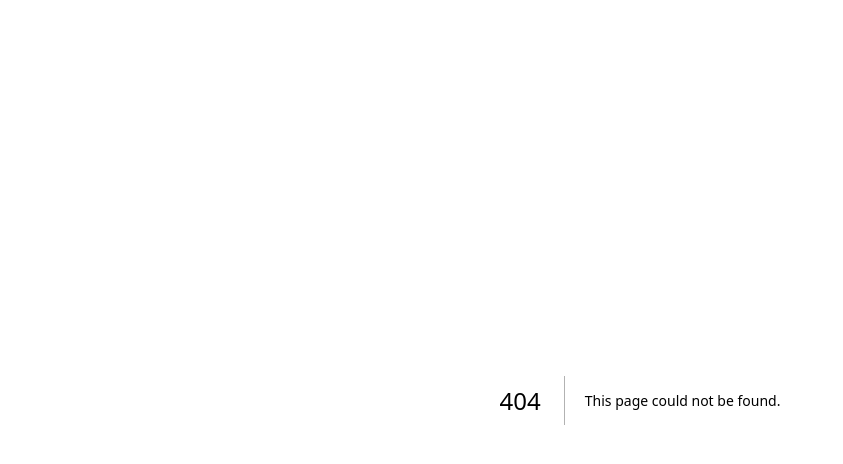
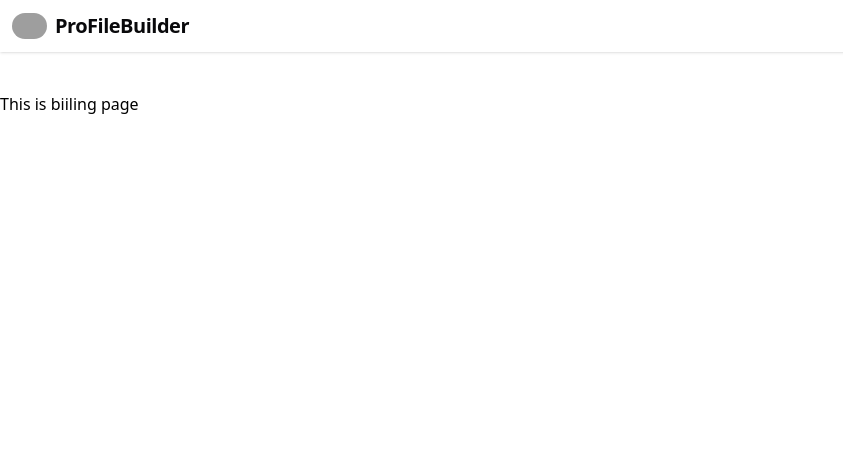
Before and after one commit to MITHILESH143/ai_resume_build, a Next.js app: page /billing in a window 1280 px wide. Before the commit this address had no page. Shown: the top 464 px of the page, without its empty margins (0-843 px from the left). Built offline with nearby package versions, Linux system fonts and the light colour scheme; grey boxes are pictures that could not be loaded.

Commit message:
created the billing page and added the custom link inside the userButton of the clerk

```diff
--- /dev/null
+++ b/src/app/(main)/billing/page.tsx
@@ -0,0 +1,7 @@
+import React from "react";
+
+const Page = () => {
+  return <main className="my-10 text-black">This is biiling page</main>;
+};
+
+export default Page;
```
